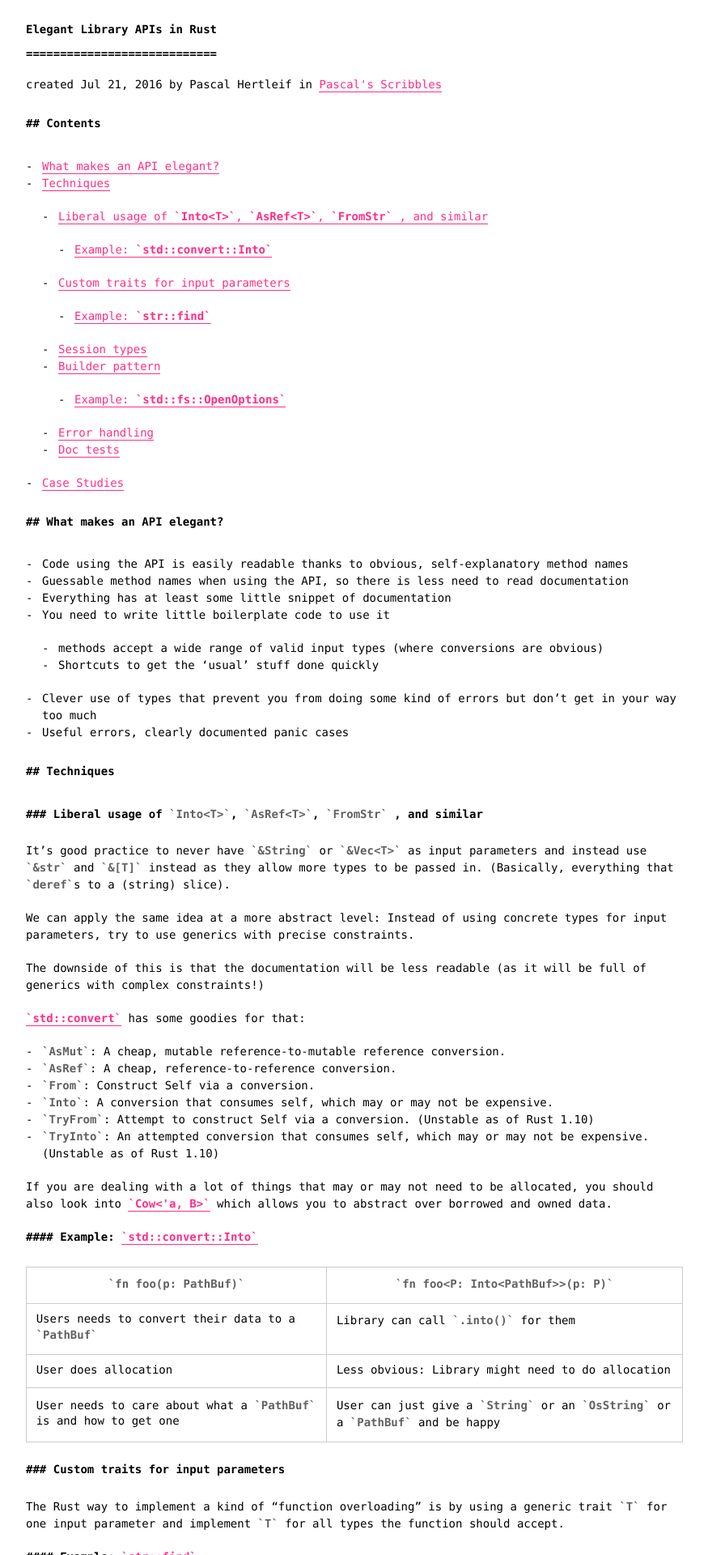
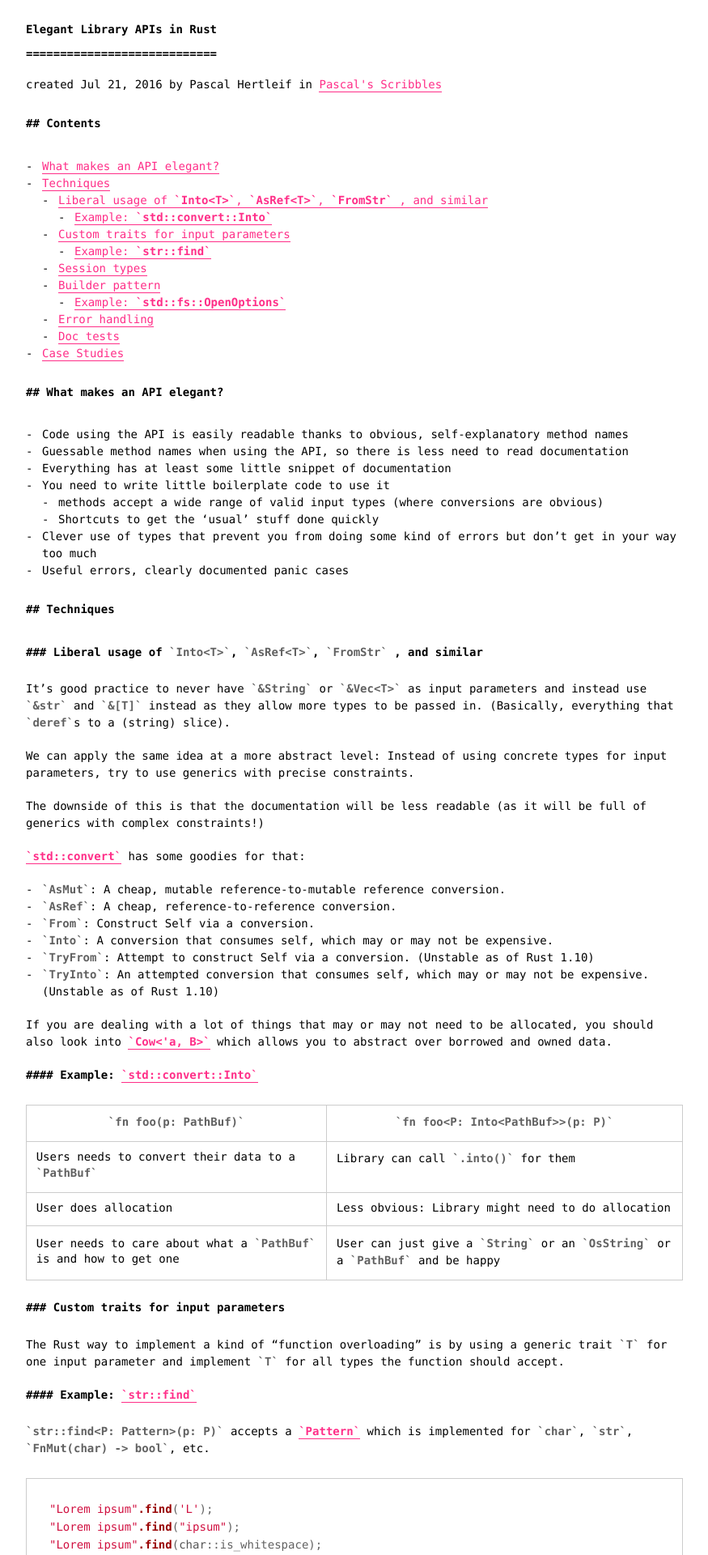
Before and after one commit to killercup/scribbles, a Jekyll site: the page built from _posts/2016-07-21-elegant-apis-in-rust.md, in a window 1280 px wide. Shown: the top 1920 px of the page at 81% size, without its empty margins (202-1077 px from the left). Built offline with Jekyll 4.4.1, drawn with Linux system fonts in a browser that asks for light colours.

Commit message:
Nicer nested lists

```diff
--- a/_sass/_highlight-github.scss
+++ b/_sass/_highlight-github.scss
@@ -1,11 +1,6 @@
 /**
  * From <https://github.com/jwarby/jekyll-pygments-themes/blob/fead13aa9a6f3216ecc9c5758319a3d5d1236835/github.css>
  */
-.highlight {
-  code {
-    font-weight: normal;
-  }
-}
 .highlight .hll { background-color: #ffffcc }
 .highlight .c { color: #999988; font-style: italic } /* Comment */
 .highlight .err { color: #a61717; background-color: #e3d2d2 } /* Error */
--- a/static/style.scss
+++ b/static/style.scss
@@ -27,3 +27,14 @@
   border-top: 2px solid $grey-400;
   padding-top: 2rem;
 }
+
+.highlight {
+  code {
+    font-weight: normal;
+  }
+}
+
+.hack ul ul {
+  margin-top: 0;
+  margin-bottom: 0;
+}
```
